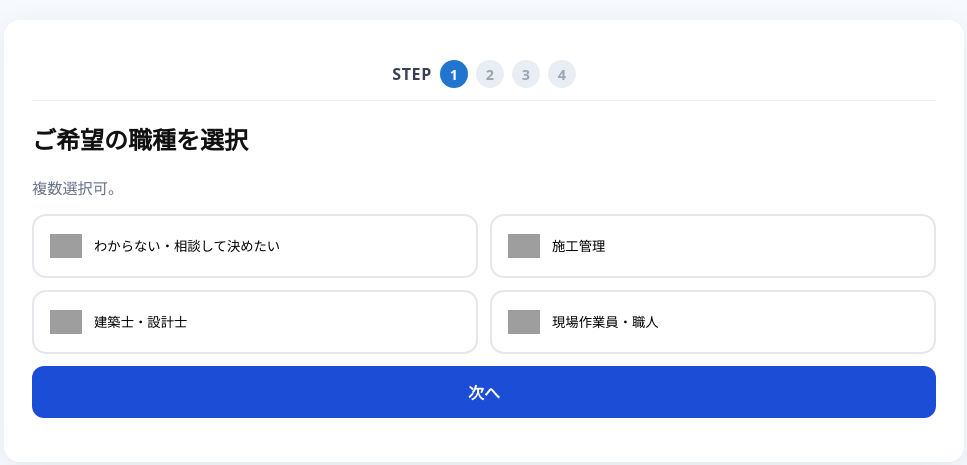
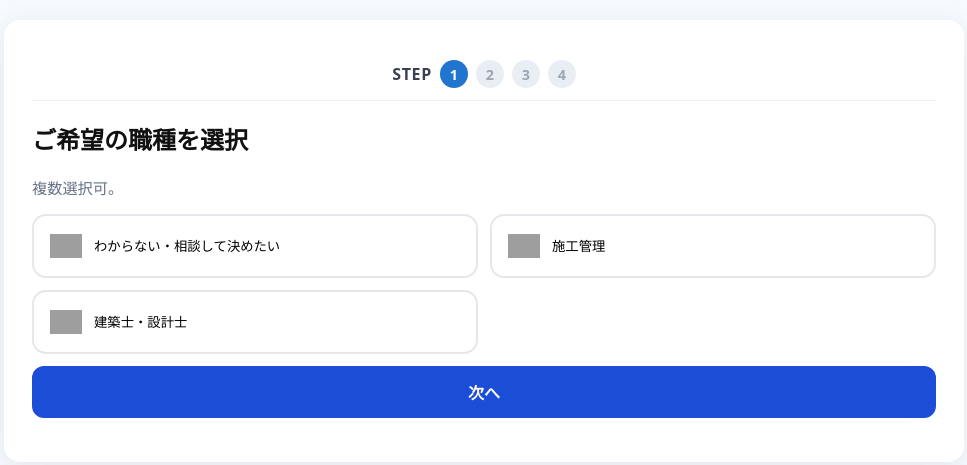
Before and after one commit to shokunin-sanSYS/job-entry-form1, a plain HTML site: page index.html in a window 1280 px wide. Shown: the part 159-624 px from the top of the page, without its empty margins (156-1123 px from the left). Drawn offline with Linux system fonts and the light colour scheme; grey boxes are pictures that could not be loaded.

Commit message:
Update index.html

```diff
--- a/index.html
+++ b/index.html
@@ -160,7 +160,6 @@
       {label:'わからない・相談して決めたい', icon:'https://storage.googleapis.com/studio-design-asset-files/projects/xNWY3vy4ql/s-500x500_3b8224d2-7113-4fab-89f6-74fc569a7917.webp'},
       {label:'施工管理', icon:'https://storage.googleapis.com/studio-design-asset-files/projects/xNWY3vy4ql/s-500x500_2063ca8c-231e-4f6e-8821-234638a5fcea.webp'},
       {label:'建築士・設計士', icon:'https://storage.googleapis.com/studio-design-asset-files/projects/xNWY3vy4ql/s-500x500_c398c0a4-6699-4da3-8c01-e78862065fe5.webp'},
-      {label:'現場作業員・職人', icon:'https://storage.googleapis.com/studio-design-asset-files/projects/xNWY3vy4ql/s-500x500_45d4d3a7-ae4f-4820-9368-1d913adcd7aa.webp'}
     ];
     const experience = [
       {label:'未経験'},
```
